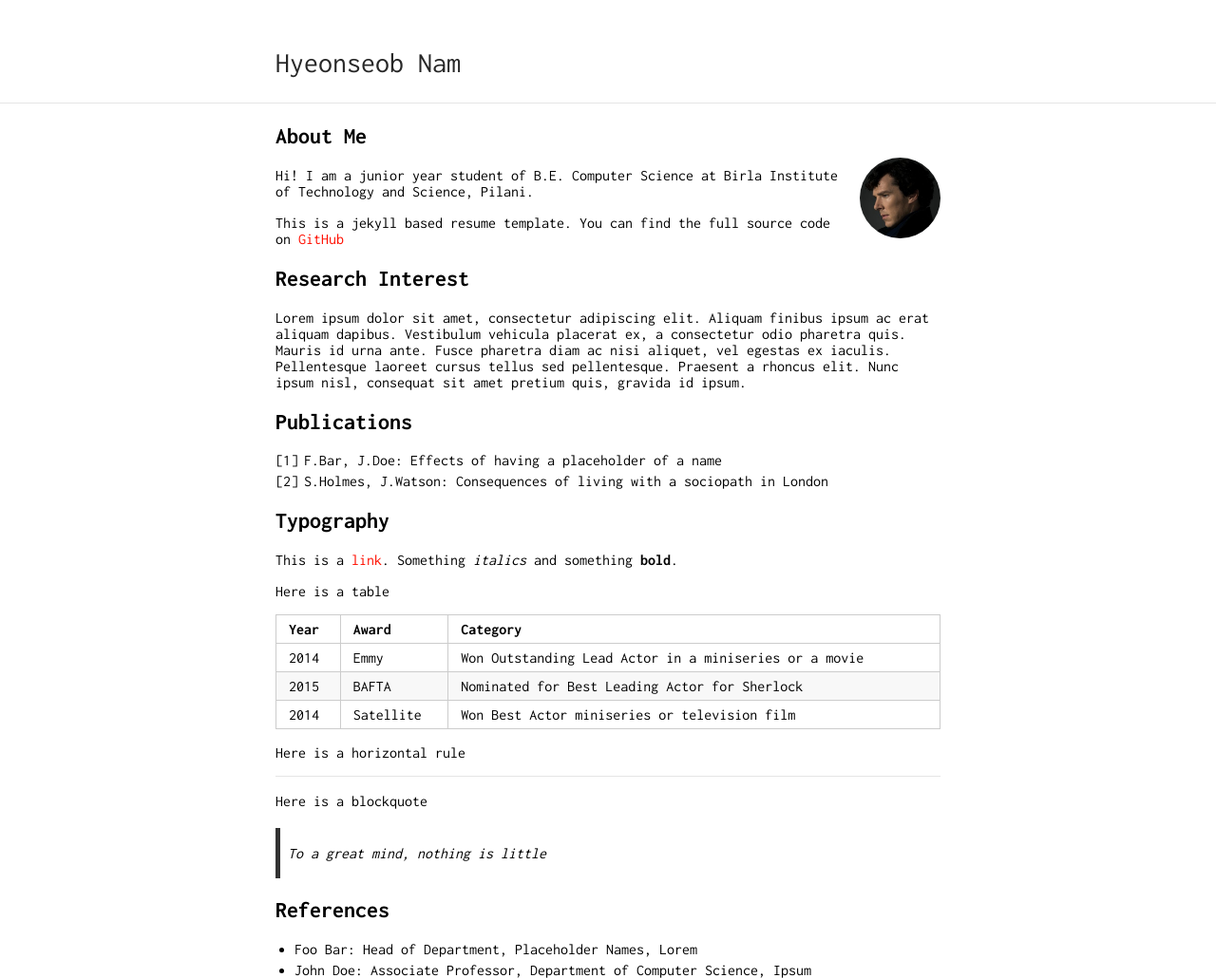
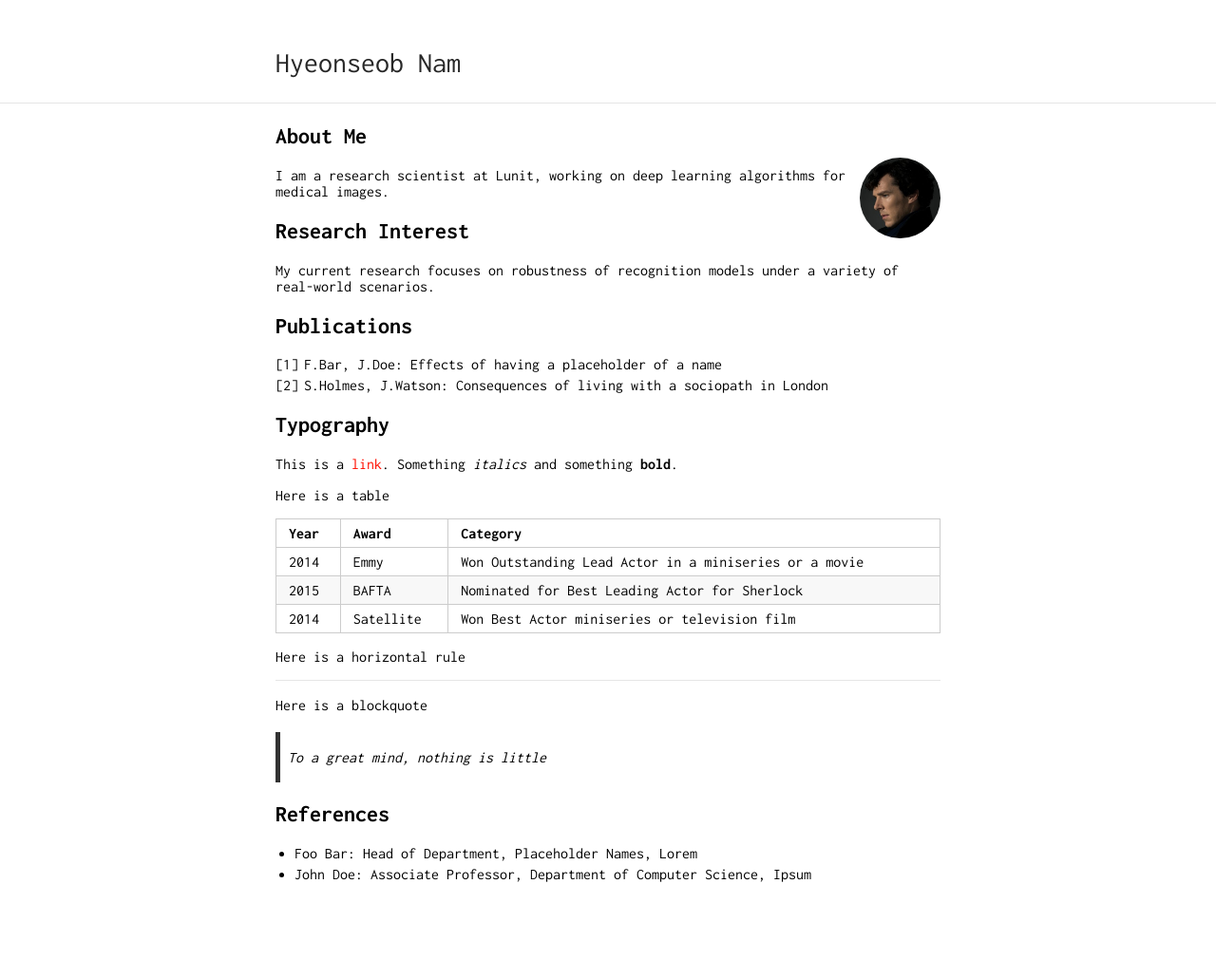
Before and after one commit to gholste/hyeonseobnam.github.io, a Jekyll site: the page built from index.md, in a window 1280 px wide. Shown: the whole page at 95% size. Built offline with Jekyll 4.4.1, drawn with Linux system fonts in a browser that asks for light colours; our own code applies the rules of GitHub Pages for plain Markdown files; after the commit the page ends 929 px from its top, so only the background shows below that.

Commit message:
Update index.md

```diff
--- a/index.md
+++ b/index.md
@@ -3,16 +3,14 @@ layout: default
 ---
 
 ## About Me
-
 <img class="profile-picture" src="sherlock.jpg">
 
-Hi! I am a junior year student of B.E. Computer Science at Birla Institute of Technology and Science, Pilani.
 
-This is a jekyll based resume template. You can find the full source code on [GitHub](https://github.com/bk2dcradle/researcher)
+I am a research scientist at Lunit, working on deep learning algorithms for medical images.
 
 ## Research Interest
 
-Lorem ipsum dolor sit amet, consectetur adipiscing elit. Aliquam finibus ipsum ac erat aliquam dapibus. Vestibulum vehicula placerat ex, a consectetur odio pharetra quis. Mauris id urna ante. Fusce pharetra diam ac nisi aliquet, vel egestas ex iaculis. Pellentesque laoreet cursus tellus sed pellentesque. Praesent a rhoncus elit. Nunc ipsum nisl, consequat sit amet pretium quis, gravida id ipsum.
+My current research focuses on robustness of recognition models under a variety of real-world scenarios.
 
 ## Publications
 
```
